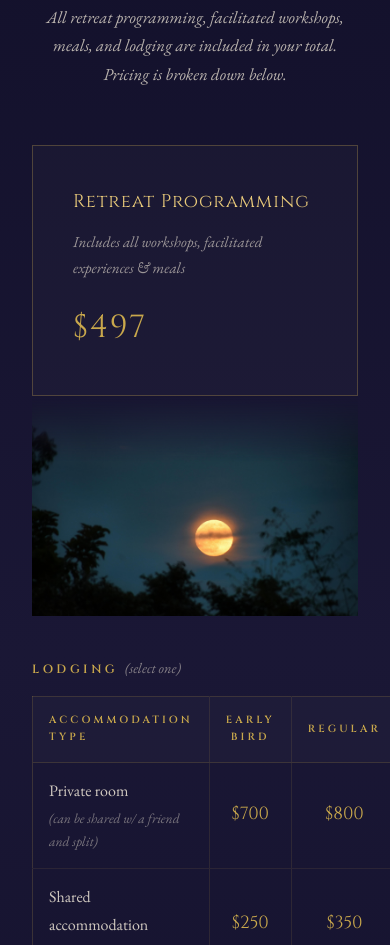
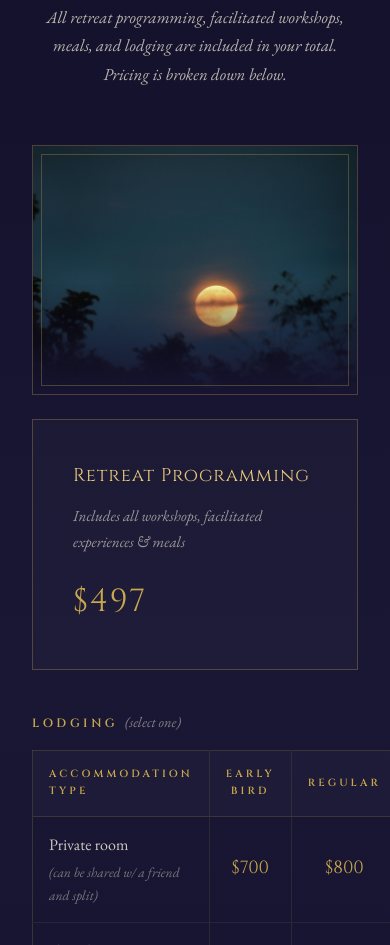
Before and after one commit to practicalmagicretreat/practicalmagicretreat.github.io, a plain HTML site: page index.html in a window 390 px wide. Shown: the part 6035-6980 px from the top of the page. Drawn offline with nearby package versions, Linux system fonts and the light colour scheme.

Commit message:
Add files via upload

```diff
--- a/index.html
+++ b/index.html
@@ -643,23 +643,25 @@
       font-style: italic;
     }
 
-    /* Programming row: framed text left, moon image right */
+    /* Programming row: full-width outer frame, text left, moon right */
     .pricing-prog-wrap {
-      display: grid;
-      grid-template-columns: 1fr 1fr;
-      gap: 0;
       margin-bottom: 2.5rem;
-      align-items: stretch;
     }
 
     .pricing-programming {
       border: 1px solid rgba(201,168,76,0.3);
+      display: grid;
+      grid-template-columns: 1fr 1fr;
+      background: rgba(255,255,255,0.02);
+      overflow: hidden;
+    }
+
+    .pricing-prog-text {
       padding: 2.5rem 2.5rem;
       display: flex;
       flex-direction: column;
       justify-content: center;
       gap: 0.8rem;
-      background: rgba(255,255,255,0.02);
     }
 
     .pricing-prog-label {
@@ -684,8 +686,19 @@
     }
 
     .pricing-moon-wrap {
+      position: relative;
+      border-left: 1px solid rgba(201,168,76,0.3);
       overflow: hidden;
-      position: relative;
+    }
+
+    /* Inner gold frame on the image */
+    .pricing-moon-wrap::before {
+      content: '';
+      position: absolute;
+      inset: 8px;
+      border: 1px solid rgba(201,168,76,0.3);
+      pointer-events: none;
+      z-index: 2;
     }
 
     .pricing-moon-wrap img {
@@ -696,6 +709,34 @@
       object-position: center 40%;
       -webkit-mask-image: linear-gradient(to right, rgba(0,0,0,0) 0%, rgba(0,0,0,1) 30%);
       mask-image: linear-gradient(to right, rgba(0,0,0,0) 0%, rgba(0,0,0,1) 30%);
+    }
+
+    @media (max-width: 768px) {
+      .pricing-programming {
+        grid-template-columns: 1fr;
+        border: none;
+        background: none;
+        gap: 1.5rem;
+      }
+
+      /* Mobile: image gets its own standalone frame above the text box */
+      .pricing-moon-wrap {
+        order: -1;
+        height: 250px;
+        border: 1px solid rgba(201,168,76,0.3);
+        border-left: 1px solid rgba(201,168,76,0.3);
+      }
+
+      .pricing-moon-wrap img {
+        -webkit-mask-image: linear-gradient(to bottom, rgba(0,0,0,1) 55%, rgba(0,0,0,0) 100%);
+        mask-image: linear-gradient(to bottom, rgba(0,0,0,1) 55%, rgba(0,0,0,0) 100%);
+      }
+
+      /* Mobile: text box gets its own border */
+      .pricing-prog-text {
+        border: 1px solid rgba(201,168,76,0.3);
+        background: rgba(255,255,255,0.02);
+      }
     }
 
     .pricing-lodging-wrap { margin-bottom: 2.5rem; }
@@ -809,16 +850,6 @@
     .pricing-contact a:hover { color: var(--gold); }
 
     @media (max-width: 768px) {
-      .pricing-prog-wrap {
-        grid-template-columns: 1fr;
-      }
-      .pricing-moon-wrap {
-        height: 220px;
-      }
-      .pricing-moon-wrap img {
-        -webkit-mask-image: linear-gradient(to bottom, rgba(0,0,0,0) 0%, rgba(0,0,0,1) 30%);
-        mask-image: linear-gradient(to bottom, rgba(0,0,0,0) 0%, rgba(0,0,0,1) 30%);
-      }
       .pricing-table th,
       .pricing-table td { padding: 0.9rem 1rem; }
     }
@@ -1271,12 +1302,14 @@
 
       <div class="pricing-prog-wrap reveal">
         <div class="pricing-programming">
+          <div class="pricing-prog-text">
             <div class="pricing-prog-label">Retreat Programming</div>
             <div class="pricing-prog-note">Includes all workshops, facilitated experiences &amp; meals</div>
             <div class="pricing-prog-price">$497</div>
           </div>
           <div class="pricing-moon-wrap">
             <img src="Full-moon.jpg" alt="Full moon rising over trees" />
+          </div>
         </div>
       </div>
 
```
Lines whose indentation alone changed are shown as unchanged.
